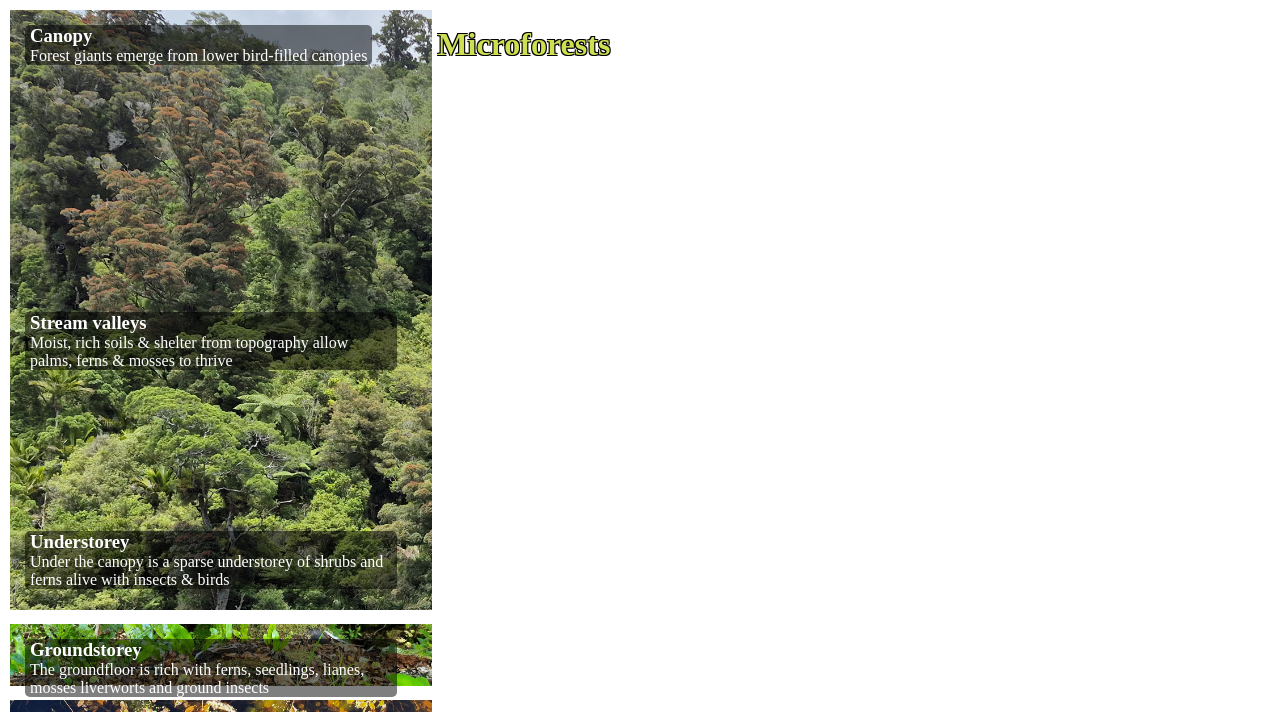
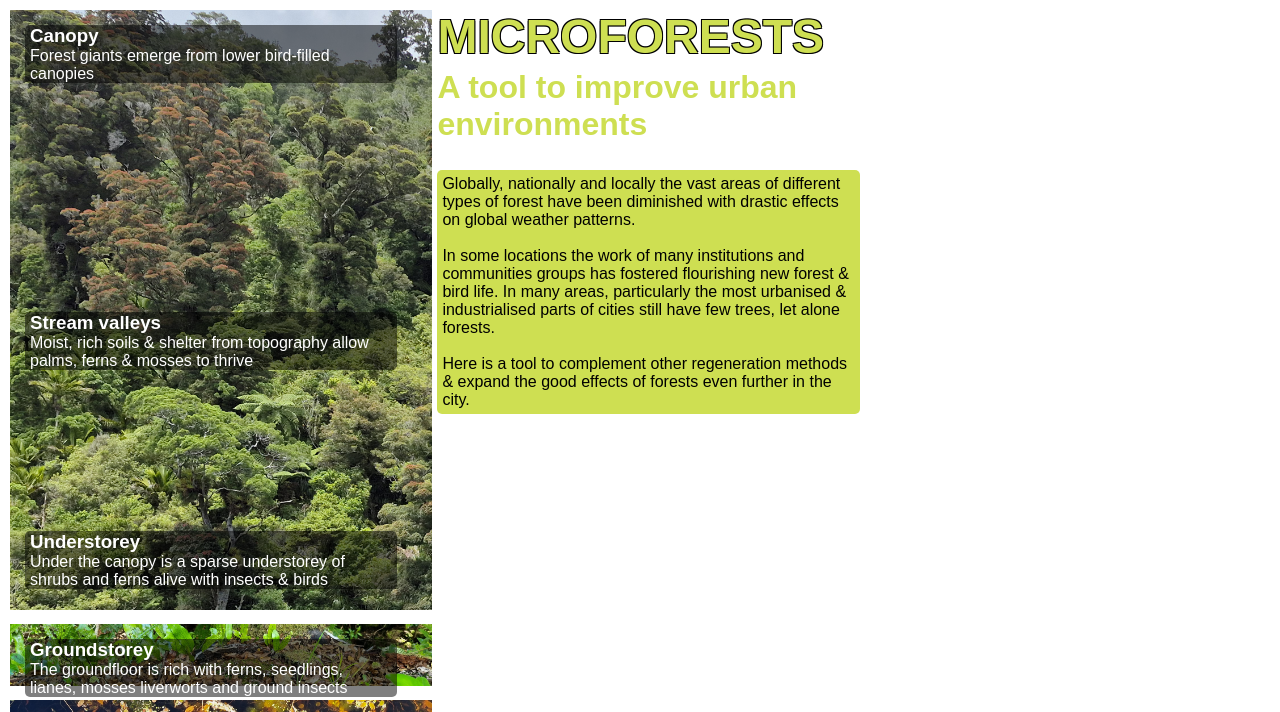
Before and after one commit to BoopEnthusiast/Microforests, a plain HTML site: page index.html in a window 1280 px wide. Shown: the top 712 px of the page. Drawn offline with Linux system fonts and the light colour scheme.

Commit message:
more of second column

```diff
--- a/index.css
+++ b/index.css
@@ -1,6 +1,7 @@
 /* Global */
 body {
     margin: 0;
+    font-family: Arial, Helvetica, sans-serif;
 }
 
 h1 {
@@ -10,6 +11,13 @@ h1 {
         -1px  1px 0 #000,
          1px  1px 0 #000;
     color: #CEDF52;
+    font-size: 3em;
+    line-height: 0;
+}
+
+h2 {
+    color: #CEDF52;
+    font-size: 2em;
 }
 
 /* Footer */
@@ -84,6 +92,12 @@ footer img {
     width: 33vw;
 }
 
+#middle-column-info-box {
+    background-color: #CEDF52;
+    padding: 5px;
+    border-radius: 5px;
+}
+
 
 /* First page right column */
 
--- a/index.html
+++ b/index.html
@@ -50,7 +50,19 @@
                     </div>
                 </div>
                 <div class="middle-column">
-                    <h1>Microforests</h1>
+                    <h1>MICROFORESTS</h1>
+                    <h2>A tool to improve urban environments</h2>
+                    <p id="middle-column-info-box">Globally, nationally and locally the vast areas of different types of
+                        forest have been diminished with drastic effects on global weather
+                        patterns.<br>
+                        <br>
+                        In some locations the work of many institutions and communities
+                        groups has fostered flourishing new forest & bird life. In many
+                        areas, particularly the most urbanised & industrialised parts of
+                        cities still have few trees, let alone forests.<br>
+                        <br>
+                        Here is a tool to complement other regeneration methods & expand
+                        the good effects of forests even further in the city.</p>
                 </div>
                 <div class="right-column">
 
```
